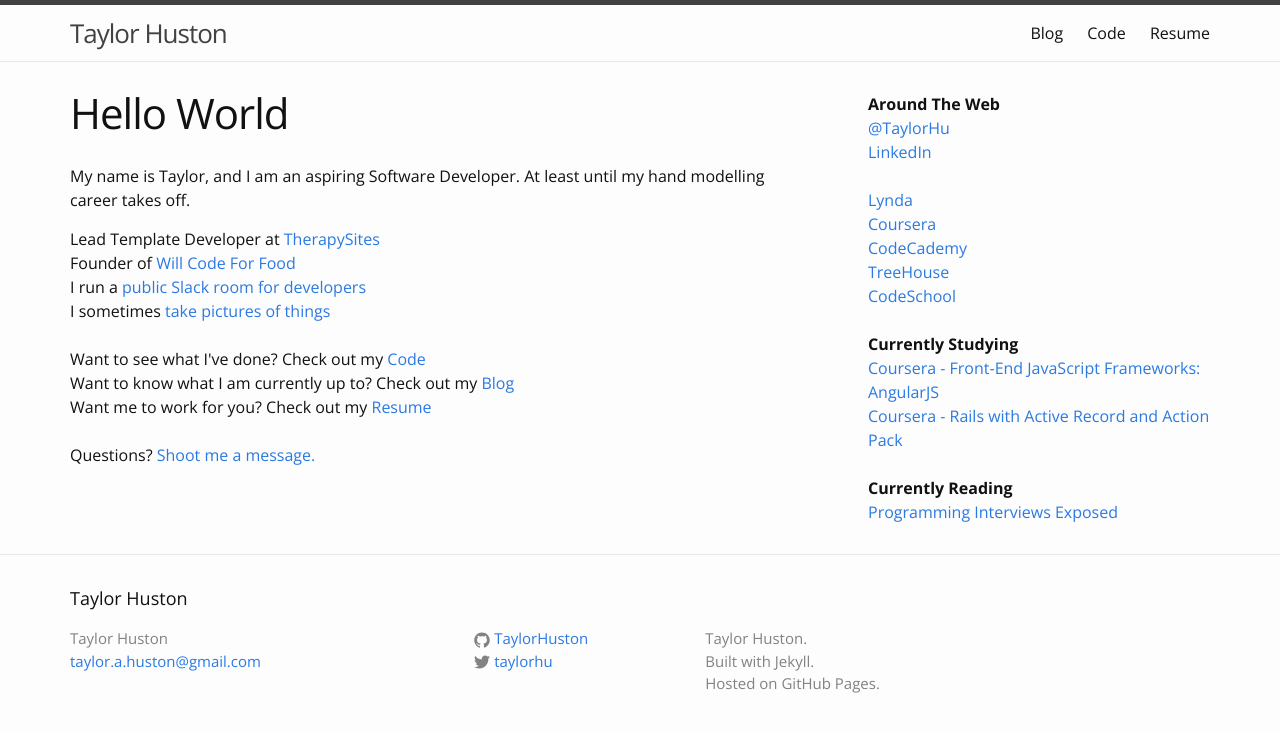
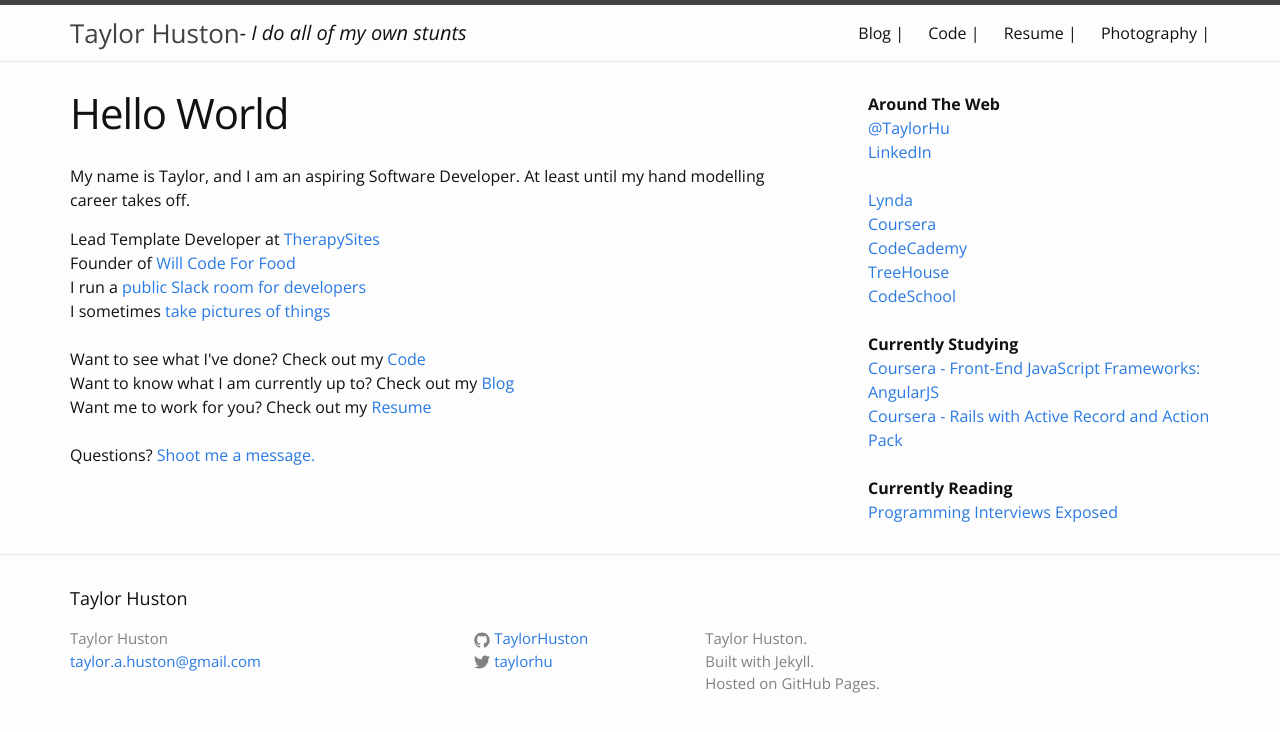
Before and after one commit to TaylorHuston/taylorhuston.github.io, a Jekyll site: the page built from index.html, in a window 1280 px wide. Shown: the top 732 px of the page. Built offline with Jekyll 4.4.1, drawn with Linux system fonts in a browser that asks for light colours; some web fonts are replaced.

Commit message:
Update header

```diff
--- a/_includes/header.html
+++ b/_includes/header.html
@@ -2,7 +2,7 @@
 
   <div class="wrapper">
 
-    <a class="site-title" href="{{ site.baseurl }}/">{{ site.title }}</a>
+    <a class="site-title" href="{{ site.baseurl }}/">{{ site.title }}</a> <em class="site-subtitle"> - I do all of my own stunts</em>
 
     <nav class="site-nav">
       <a href="#" class="menu-icon">
@@ -16,9 +16,10 @@
       <div class="trigger">
         {% for page in site.pages %}
           {% if page.title %}
-          <a class="page-link" href="{{ page.url | prepend: site.baseurl }}">{{ page.title }}</a>
+          <a class="page-link" href="{{ page.url | prepend: site.baseurl }}">{{ page.title }}</a> |
           {% endif %}
         {% endfor %}
+        <a class="page-link" href="http://www.taylorhustonphotography.com" target="_blank">Photography</a> |
       </div>
     </nav>
 
--- a/_sass/_layout.scss
+++ b/_sass/_layout.scss
@@ -13,7 +13,6 @@
 .site-title {
     font-size: 26px;
     line-height: 56px;
-    letter-spacing: -1px;
     margin-bottom: 0;
     float: left;
 
@@ -21,6 +20,12 @@
     &:visited {
         color: $grey-color-dark;
     }
+}
+
+.site-subtitle {
+  font-size: 20px;
+  line-height: 56px;
+  float: left;
 }
 
 .site-nav {
```
